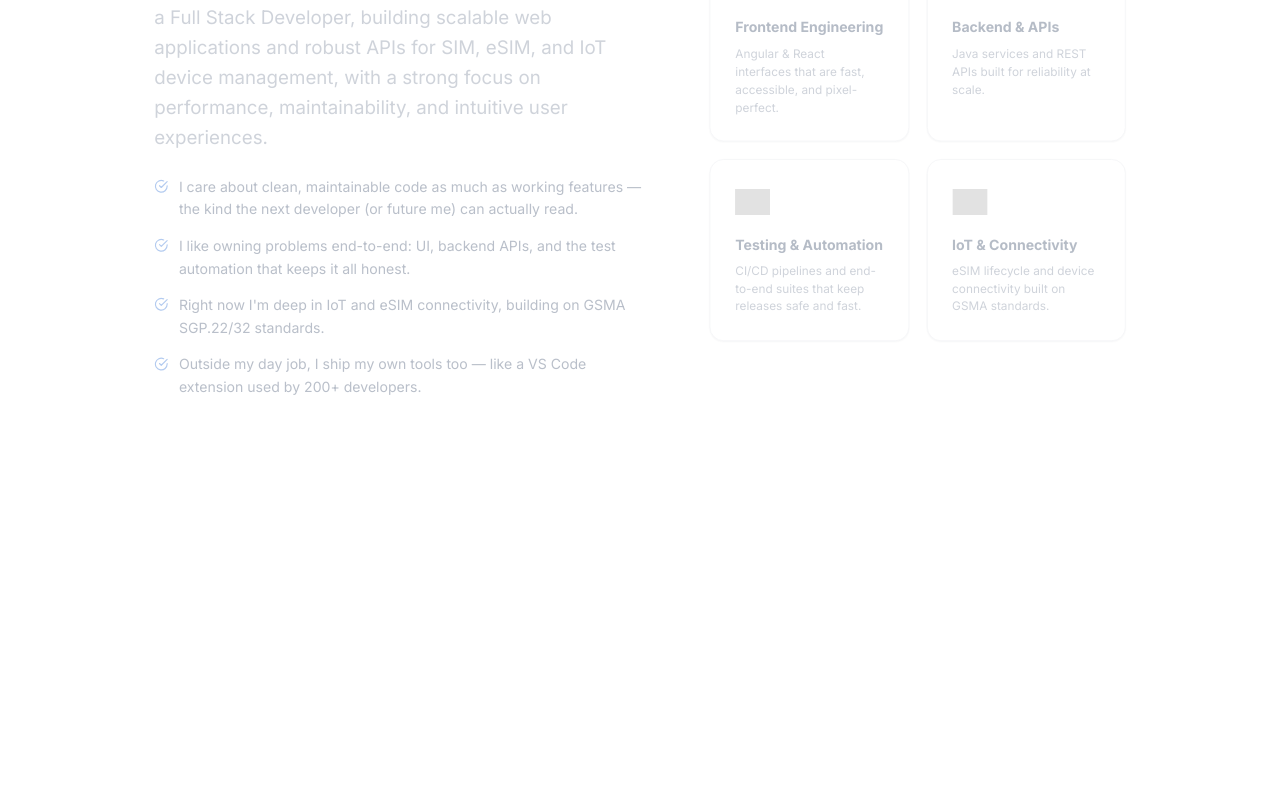
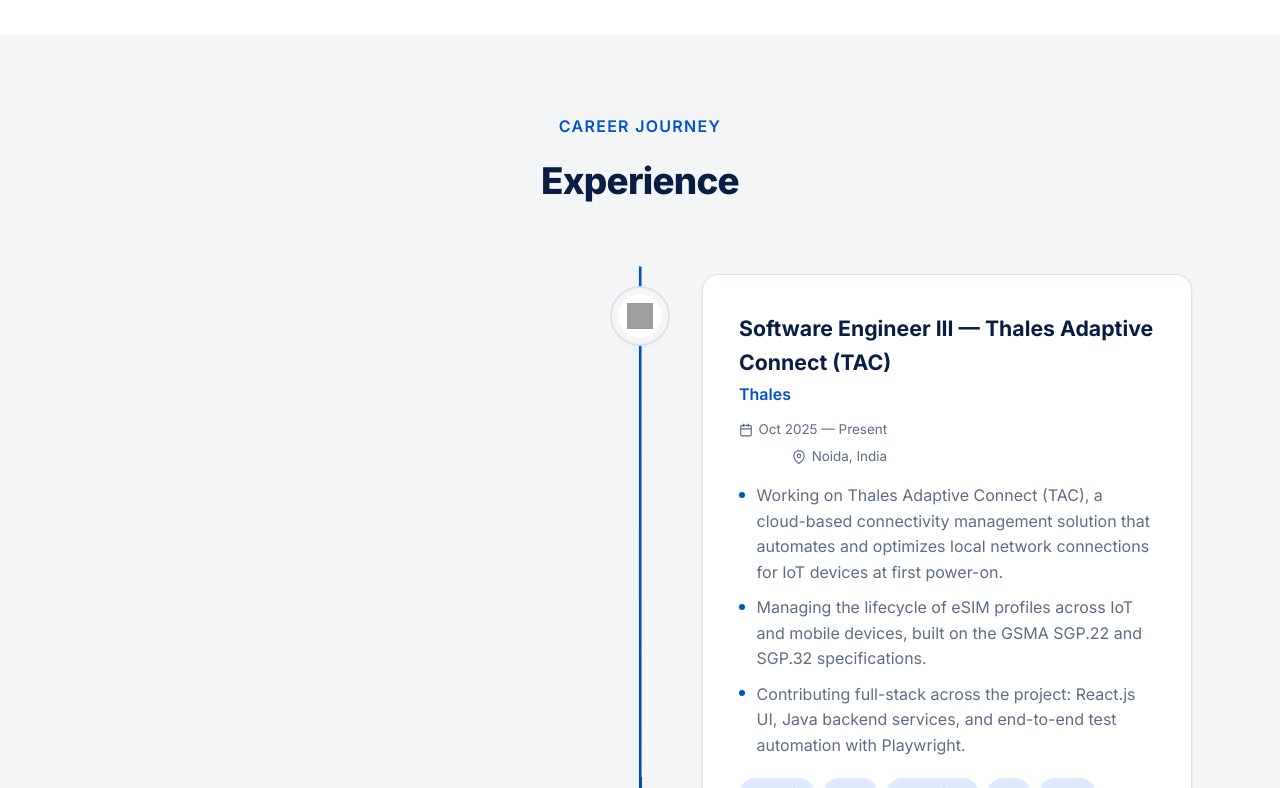
Before and after one commit to Anonsatyam/Portfolio, a React (Vite) app: page / in a window 1280 px wide. Shown: the part 1592-2380 px from the top of the page. Built offline with nearby package versions, Linux system fonts and the light colour scheme; grey boxes are pictures that could not be loaded.

Commit message:
Revert "Add pinned scroll-jack animation across every section"
This reverts commit 097119f4991659e29e932a268ee2798a55c7c797.

```diff
--- a/src/components/About.jsx
+++ b/src/components/About.jsx
@@ -1,5 +1,4 @@
 import { FiCheckCircle } from "react-icons/fi";
-import PinSection from "./PinSection";
 import Reveal from "./Reveal";
 import { about, whatIDo } from "../data/content";
 import { ICONS_3D } from "../lib/icons3d";
@@ -14,7 +13,8 @@
 
 export default function About() {
   return (
-    <PinSection id="about">
+    <section id="about" className="section about">
+      <div className="container">
         <Reveal>
           <div className="section-head">
             <span className="eyebrow">About Me</span>
@@ -47,6 +47,7 @@
             </div>
           </Reveal>
         </div>
-    </PinSection>
+      </div>
+    </section>
   );
 }
--- a/src/components/Experience.css
+++ b/src/components/Experience.css
@@ -1,88 +1,101 @@
-.experience-scroll {
+.experience__timeline {
   position: relative;
+  display: flex;
+  flex-direction: column;
+  gap: clamp(2.5rem, 6vw, 4rem);
+  padding-block: 0.5rem;
 }
 
-.experience-sticky {
-  position: sticky;
+/* Central trunk of the journey tree */
+.experience__spine-track {
+  position: absolute;
   top: 0;
-  height: 100vh;
+  bottom: 0;
+  left: 50%;
+  width: 3px;
+  transform: translateX(-50%);
+  background: var(--color-border);
+  border-radius: 999px;
   overflow: hidden;
-  display: flex;
-  flex-direction: column;
-  padding-top: clamp(88px, 12vh, 120px);
 }
 
-.experience__head {
-  text-align: center;
-  flex-shrink: 0;
-  margin-bottom: clamp(0.75rem, 2vh, 1.25rem);
-}
-
-.experience__rail {
-  flex-shrink: 0;
-  margin-bottom: clamp(0.25rem, 1.5vh, 1rem);
-  display: flex;
-  justify-content: center;
-}
-
-.experience__curve {
-  width: min(420px, 70vw);
-  height: 44px;
-  overflow: visible;
-}
-
-.experience__curve-bg {
-  stroke: var(--color-border);
-  stroke-width: 3;
-  stroke-linecap: round;
-}
-
-.experience__curve-fill {
-  stroke: var(--color-accent);
-  stroke-width: 3;
-  stroke-linecap: round;
+.experience__spine-fill {
+  width: 100%;
+  height: 100%;
+  background: linear-gradient(180deg, var(--color-accent), var(--color-accent-dark));
+  transform-origin: top center;
+  border-radius: 999px;
 }
 
 .experience__row {
-  display: flex;
-  flex: 1;
-  min-height: 0;
+  position: relative;
+  display: grid;
+  grid-template-columns: 1fr 60px 1fr;
+  align-items: start;
+  gap: clamp(1rem, 3vw, 2rem);
 }
 
-.experience__slide {
-  width: 100vw;
-  flex-shrink: 0;
+.experience__spacer {
+  grid-column: 1;
+}
+
+.experience__row--right .experience__card-wrap {
+  grid-column: 3;
+}
+
+.experience__row--left .experience__card-wrap {
+  grid-column: 1;
+}
+
+.experience__row--left .experience__spacer {
+  grid-column: 3;
+}
+
+/* The node/branch point on the trunk */
+.experience__node {
+  grid-column: 2;
+  justify-self: center;
+  align-self: start;
+  margin-top: clamp(0.75rem, 2vw, 1.25rem);
+  width: 44px;
+  height: 44px;
+  border-radius: 50%;
+  background: #fff;
   display: flex;
   align-items: center;
   justify-content: center;
-  padding-inline: clamp(1.25rem, 5vw, 3rem);
-  min-height: 0;
+  box-shadow: 0 0 0 6px var(--color-bg-alt), 0 0 0 8px var(--color-border), var(--shadow-md);
+  z-index: 1;
+  flex-shrink: 0;
+}
+
+.experience__card-wrap {
+  min-width: 0;
 }
 
 .experience__item {
-  width: 100%;
-  max-width: 640px;
-  max-height: 100%;
   padding: clamp(1.5rem, 3vw, 2.25rem);
-  display: flex;
-  flex-direction: column;
-  min-height: 0;
 }
 
 .experience__top {
   display: flex;
-  align-items: flex-start;
+  flex-wrap: wrap;
   justify-content: space-between;
-  gap: 1rem;
+  gap: 0.75rem;
   margin-bottom: 1rem;
-  flex-shrink: 0;
 }
 
-.experience__icon {
-  width: 40px;
-  height: 40px;
-  object-fit: contain;
-  flex-shrink: 0;
+.experience__role {
+  font-size: var(--fs-lg);
+  font-weight: 700;
+  color: var(--color-ink);
+}
+
+.experience__company {
+  color: var(--color-accent);
+  font-weight: 600;
+  font-size: var(--fs-sm);
+  margin-top: 0.15rem;
 }
 
 .experience__meta {
@@ -101,37 +114,17 @@
   justify-content: flex-end;
 }
 
-.experience__role {
-  font-size: var(--fs-lg);
-  font-weight: 700;
-  color: var(--color-ink);
-  flex-shrink: 0;
-}
-
-.experience__company {
-  color: var(--color-accent);
-  font-weight: 600;
-  font-size: var(--fs-sm);
-  margin-top: 0.15rem;
-  margin-bottom: 0.85rem;
-  flex-shrink: 0;
-}
-
 .experience__points {
   display: flex;
   flex-direction: column;
-  gap: 0.5rem;
-  margin-bottom: 1rem;
-  overflow-y: auto;
-  min-height: 0;
-  padding-right: 0.25rem;
+  gap: 0.6rem;
+  margin-bottom: 1.25rem;
 }
 
 .experience__points li {
   position: relative;
   padding-left: 1.1rem;
-  font-size: var(--fs-xs);
-  line-height: 1.5;
+  font-size: var(--fs-sm);
   color: var(--color-text-muted);
 }
 
@@ -139,7 +132,7 @@
   content: "";
   position: absolute;
   left: 0;
-  top: 0.5em;
+  top: 0.55em;
   width: 6px;
   height: 6px;
   border-radius: 50%;
@@ -150,37 +143,60 @@
   display: flex;
   flex-wrap: wrap;
   gap: 0.5rem;
-  flex-shrink: 0;
 }
 
-@media (max-width: 640px) {
-  .experience-sticky {
-    padding-top: clamp(80px, 10vh, 100px);
+/* Mobile / tablet: trunk moves to the left edge, all cards branch right */
+@media (max-width: 760px) {
+  .experience__spine-track {
+    left: 21px;
+    transform: none;
   }
+
+  .experience__row,
+  .experience__row--right,
+  .experience__row--left {
+    grid-template-columns: 42px 1fr;
+  }
+
+  .experience__spacer {
+    display: none;
+  }
+
+  .experience__row--right .experience__card-wrap,
+  .experience__row--left .experience__card-wrap {
+    grid-column: 2;
+  }
+
+  .experience__node {
+    grid-column: 1;
+  }
+
+  .experience__meta {
+    text-align: left;
+  }
+
+  .experience__meta span {
+    justify-content: flex-start;
+  }
+
   .experience__top {
     flex-direction: column;
   }
-  .experience__meta {
-    text-align: left;
+}
+
+@media (max-width: 420px) {
+  .experience__node {
+    width: 36px;
+    height: 36px;
   }
-  .experience__meta span {
-    justify-content: flex-start;
+
+  .experience__spine-track {
+    left: 17px;
+  }
+
+  .experience__row,
+  .experience__row--right,
+  .experience__row--left {
+    grid-template-columns: 34px 1fr;
   }
 }
-
-/* Static fallback for prefers-reduced-motion: a plain vertical list,
-   no scroll-jacking or scroll-linked transforms. */
-.experience-static__list {
-  display: flex;
-  flex-direction: column;
-  gap: 1.5rem;
-  align-items: center;
-}
-
-.experience-static__list .experience__item {
-  max-height: none;
-}
-
-.experience-static__list .experience__points {
-  overflow-y: visible;
-}
--- a/src/components/Experience.jsx
+++ b/src/components/Experience.jsx
@@ -1,4 +1,4 @@
-import { useEffect, useRef, useState } from "react";
+import { useRef } from "react";
 import { motion, useScroll, useTransform } from "framer-motion";
 import { FiMapPin, FiCalendar } from "react-icons/fi";
 import Reveal from "./Reveal";
@@ -6,28 +6,64 @@
 import { ICONS_3D } from "../lib/icons3d";
 import "./Experience.css";
 
-const SLIDE_COUNT = experience.length;
+export default function Experience() {
+  const timelineRef = useRef(null);
+  const { scrollYProgress } = useScroll({
+    target: timelineRef,
+    offset: ["start 0.75", "end 0.35"],
+  });
+  const spineScale = useTransform(scrollYProgress, [0, 1], [0, 1]);
 
-function ExperienceCard({ job }) {
   return (
+    <section id="experience" className="section section--alt experience">
+      <div className="container">
+        <Reveal>
+          <div className="section-head">
+            <span className="eyebrow">Career Journey</span>
+            <h2 className="section-title">Experience</h2>
+          </div>
+        </Reveal>
+
+        <div className="experience__timeline" ref={timelineRef}>
+          <div className="experience__spine-track" aria-hidden="true">
+            <motion.div
+              className="experience__spine-fill"
+              style={{ scaleY: spineScale }}
+            />
+          </div>
+
+          {experience.map((job, i) => {
+            const side = i % 2 === 0 ? "right" : "left";
+            return (
+              <div className={`experience__row experience__row--${side}`} key={i}>
+                <div className="experience__spacer" aria-hidden="true" />
+
+                <motion.div
+                  className="experience__node"
+                  initial={{ scale: 0, opacity: 0 }}
+                  whileInView={{ scale: 1, opacity: 1 }}
+                  viewport={{ once: true, amount: 0.6 }}
+                  transition={{ duration: 0.45, delay: 0.15, ease: [0.34, 1.56, 0.64, 1] }}
+                >
+                  <img src={ICONS_3D.briefcase} alt="" width={26} height={26} loading="lazy" />
+                </motion.div>
+
+                <Reveal
+                  direction={side === "right" ? "left" : "right"}
+                  className="experience__card-wrap"
+                  delay={0.1}
+                >
                   <div className="experience__item card">
                     <div className="experience__top">
-        <img
-          className="experience__icon"
-          src={ICONS_3D.briefcase}
-          alt=""
-          width={40}
-          height={40}
-          loading="lazy"
-        />
+                      <div>
+                        <h3 className="experience__role">{job.role}</h3>
+                        <p className="experience__company">{job.company}</p>
+                      </div>
                       <div className="experience__meta">
                         <span><FiCalendar size={14} /> {job.period}</span>
                         <span><FiMapPin size={14} /> {job.location}</span>
                       </div>
                     </div>
-
-      <h3 className="experience__role">{job.role}</h3>
-      <p className="experience__company">{job.company}</p>
 
                     <ul className="experience__points">
                       {job.points.map((p, idx) => (
@@ -41,125 +77,12 @@
                       ))}
                     </div>
                   </div>
+                </Reveal>
+              </div>
             );
-}
-
-// Builds a smooth horizontal S-curve/wave path through N evenly-spaced
-// points, alternating high/low — the "journey curve" connecting each role.
-const CURVE_W = 400;
-const CURVE_H = 60;
-const CURVE_TOP = CURVE_H * 0.25;
-const CURVE_BOTTOM = CURVE_H * 0.75;
-
-function buildCurve(n) {
-  const points = Array.from({ length: n }, (_, i) => ({
-    x: n === 1 ? CURVE_W / 2 : (i / (n - 1)) * CURVE_W,
-    y: i % 2 === 0 ? CURVE_TOP : CURVE_BOTTOM,
-  }));
-  let d = `M ${points[0].x} ${points[0].y}`;
-  for (let i = 1; i < points.length; i++) {
-    const prev = points[i - 1];
-    const curr = points[i];
-    const midX = (prev.x + curr.x) / 2;
-    d += ` C ${midX} ${prev.y}, ${midX} ${curr.y}, ${curr.x} ${curr.y}`;
-  }
-  return { d, points };
-}
-
-function CurveDot({ point, index, total, progress }) {
-  const start = index / Math.max(total - 1, 1);
-  const fill = useTransform(progress, [Math.max(0, start - 0.1), start], ["#C1C7D0", "#0052CC"]);
-  return <motion.circle cx={point.x} cy={point.y} r={7} stroke="#fff" strokeWidth={3} style={{ fill }} />;
-}
-
-function HorizontalExperience() {
-  const trackRef = useRef(null);
-  const { scrollYProgress } = useScroll({
-    target: trackRef,
-    offset: ["start start", "end end"],
-  });
-
-  const x = useTransform(scrollYProgress, [0, 1], ["0vw", `${-(SLIDE_COUNT - 1) * 100}vw`]);
-  const railFill = useTransform(scrollYProgress, [0, 1], [0, 1]);
-  const { d: curveD, points: curvePoints } = buildCurve(SLIDE_COUNT);
-
-  return (
-    <section
-      id="experience"
-      className="experience-scroll"
-      ref={trackRef}
-      style={{ height: `${100 + (SLIDE_COUNT - 1) * 70}vh` }}
-    >
-      <div className="experience-sticky section--alt">
-        <div className="container experience__head">
-          <span className="eyebrow">Career Journey</span>
-          <h2 className="section-title">Experience</h2>
-          <p className="section-subtitle">Keep scrolling — the timeline moves with you.</p>
-        </div>
-
-        <div className="experience__rail container" aria-hidden="true">
-          <svg
-            className="experience__curve"
-            viewBox={`0 0 ${CURVE_W} ${CURVE_H}`}
-            preserveAspectRatio="none"
-          >
-            <path d={curveD} className="experience__curve-bg" fill="none" />
-            <motion.path
-              d={curveD}
-              className="experience__curve-fill"
-              fill="none"
-              style={{ pathLength: railFill }}
-            />
-            {curvePoints.map((pt, i) => (
-              <CurveDot key={i} point={pt} index={i} total={SLIDE_COUNT} progress={scrollYProgress} />
-            ))}
-          </svg>
-        </div>
-
-        <motion.div className="experience__row" style={{ x }}>
-          {experience.map((job, i) => (
-            <div className="experience__slide" key={i}>
-              <ExperienceCard job={job} />
-            </div>
-          ))}
-        </motion.div>
-      </div>
-    </section>
-  );
-}
-
-function StaticExperience() {
-  return (
-    <section id="experience" className="section section--alt experience-static">
-      <div className="container">
-        <Reveal>
-          <div className="section-head">
-            <span className="eyebrow">Career Journey</span>
-            <h2 className="section-title">Experience</h2>
-          </div>
-        </Reveal>
-        <div className="experience-static__list">
-          {experience.map((job, i) => (
-            <Reveal key={i} delay={i * 0.1}>
-              <ExperienceCard job={job} />
-            </Reveal>
-          ))}
+          })}
         </div>
       </div>
     </section>
   );
 }
-
-export default function Experience() {
-  const [reducedMotion, setReducedMotion] = useState(null);
-
-  useEffect(() => {
-    setReducedMotion(window.matchMedia("(prefers-reduced-motion: reduce)").matches);
-  }, []);
-
-  // Avoid rendering either variant until we know the user's motion
-  // preference, to prevent a layout flash/mismatch on first paint.
-  if (reducedMotion === null) return null;
-
-  return reducedMotion ? <StaticExperience /> : <HorizontalExperience />;
-}
--- a/src/components/Hero.jsx
+++ b/src/components/Hero.jsx
@@ -1,12 +1,16 @@
-import { useEffect, useRef, useState } from "react";
-import { motion, useScroll, useTransform } from "framer-motion";
+import { motion } from "framer-motion";
 import { FiGithub, FiLinkedin, FiArrowDown, FiMail } from "react-icons/fi";
 import { personal } from "../data/content";
 import "./Hero.css";
 
-function HeroContent({ scrollTo }) {
+export default function Hero() {
+  const scrollTo = (id) => {
+    const el = document.getElementById(id);
+    if (el) el.scrollIntoView({ behavior: "smooth" });
+  };
+
   return (
-    <>
+    <section id="hero" className="hero">
       <div className="hero__bg" aria-hidden="true">
         <div className="hero__grid" />
         <div className="hero__blob hero__blob--1" />
@@ -104,47 +108,6 @@
           <FiArrowDown size={22} />
         </motion.button>
       </div>
-    </>
-  );
-}
-
-export default function Hero() {
-  const trackRef = useRef(null);
-  const [reducedMotion, setReducedMotion] = useState(null);
-
-  useEffect(() => {
-    setReducedMotion(window.matchMedia("(prefers-reduced-motion: reduce)").matches);
-  }, []);
-
-  const { scrollYProgress } = useScroll({
-    target: trackRef,
-    offset: ["start start", "end end"],
-  });
-  // Hero is already visible at load (no "enter" phase needed) — just
-  // holds at full size, then scales/fades back as the user scrolls past it.
-  const scale = useTransform(scrollYProgress, [0, 0.82, 1], [1, 1, 0.88]);
-  const opacity = useTransform(scrollYProgress, [0, 0.82, 1], [1, 1, 0.3]);
-
-  const scrollTo = (id) => {
-    const el = document.getElementById(id);
-    if (el) el.scrollIntoView({ behavior: "smooth" });
-  };
-
-  if (reducedMotion === null) return null;
-
-  if (reducedMotion) {
-    return (
-      <section id="hero" className="hero">
-        <HeroContent scrollTo={scrollTo} />
-      </section>
-    );
-  }
-
-  return (
-    <section id="hero" className="pin-track" ref={trackRef} style={{ height: "160vh" }}>
-      <motion.div className="hero pin-sticky" style={{ scale, opacity }}>
-        <HeroContent scrollTo={scrollTo} />
-      </motion.div>
     </section>
   );
 }
--- a/src/components/PinSection.css
+++ /dev/null
@@ -1,20 +0,0 @@
-.pin-track {
-  position: relative;
-}
-
-.pin-sticky {
-  position: sticky;
-  top: 0;
-  height: 100vh;
-  overflow: hidden;
-  display: flex;
-  align-items: center;
-  justify-content: center;
-}
-
-.pin-content {
-  width: 100%;
-  max-height: calc(100vh - clamp(88px, 12vh, 120px));
-  overflow-y: auto;
-  padding-block: clamp(1rem, 4vh, 2rem);
-}
--- a/src/components/PinSection.jsx
+++ /dev/null
@@ -1,54 +0,0 @@
-import { useEffect, useRef, useState } from "react";
-import { motion, useScroll, useTransform } from "framer-motion";
-import "./PinSection.css";
-
-/**
- * Wraps a section so it truly pins to the viewport while scrolling through
- * it, scaling/fading in on entry, holding at full size while readable, then
- * scaling/fading out as the next section takes over — the "sections come
- * forward and go back in place" effect.
- *
- * Falls back to a plain, unpinned static section under
- * prefers-reduced-motion (and skips the scroll-linked transform entirely,
- * not just via CSS, since Framer Motion writes inline styles directly).
- */
-export default function PinSection({ id, altBg = false, trackVh = 160, children }) {
-  const trackRef = useRef(null);
-  const [reducedMotion, setReducedMotion] = useState(null);
-
-  useEffect(() => {
-    setReducedMotion(window.matchMedia("(prefers-reduced-motion: reduce)").matches);
-  }, []);
-
-  const { scrollYProgress } = useScroll({
-    target: trackRef,
-    offset: ["start start", "end end"],
-  });
-  const scale = useTransform(scrollYProgress, [0, 0.18, 0.82, 1], [0.88, 1, 1, 0.88]);
-  const opacity = useTransform(scrollYProgress, [0, 0.12, 0.88, 1], [0.3, 1, 1, 0.3]);
-
-  if (reducedMotion === null) return null;
-
-  if (reducedMotion) {
-    return (
-      <section id={id} className={`section ${altBg ? "section--alt" : ""}`}>
-        <div className="container">{children}</div>
-      </section>
-    );
-  }
-
-  return (
-    <section
-      id={id}
-      className="pin-track"
-      ref={trackRef}
-      style={{ height: `${trackVh}vh` }}
-    >
-      <div className={`pin-sticky ${altBg ? "section--alt" : ""}`}>
-        <motion.div className="pin-content container" style={{ scale, opacity }}>
-          {children}
-        </motion.div>
-      </div>
-    </section>
-  );
-}
```
Also changed, not shown: src/components/Contact.jsx (+4 -3 lines), src/components/Education.jsx (+4 -3 lines), src/components/Projects.jsx (+10 -4 lines), src/components/Skills.jsx (+4 -3 lines). Lines whose indentation alone changed are shown as unchanged.
